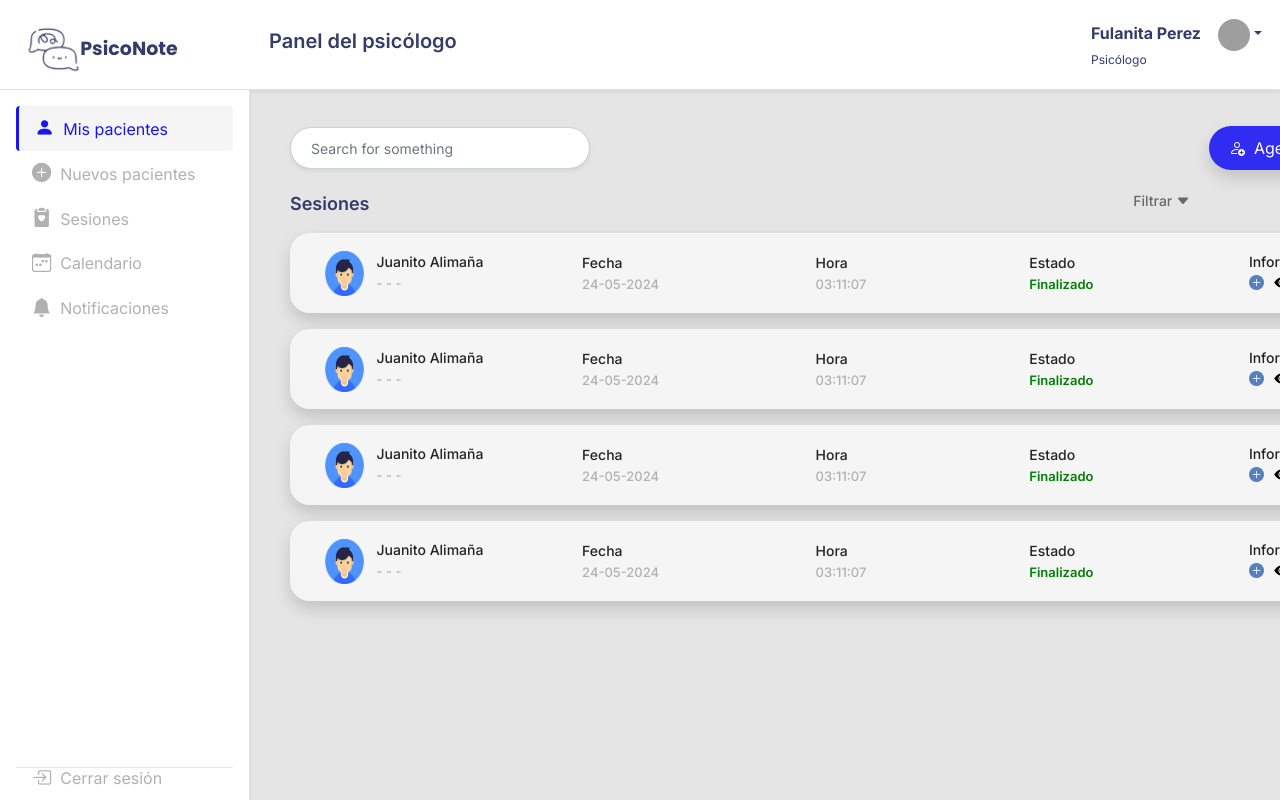
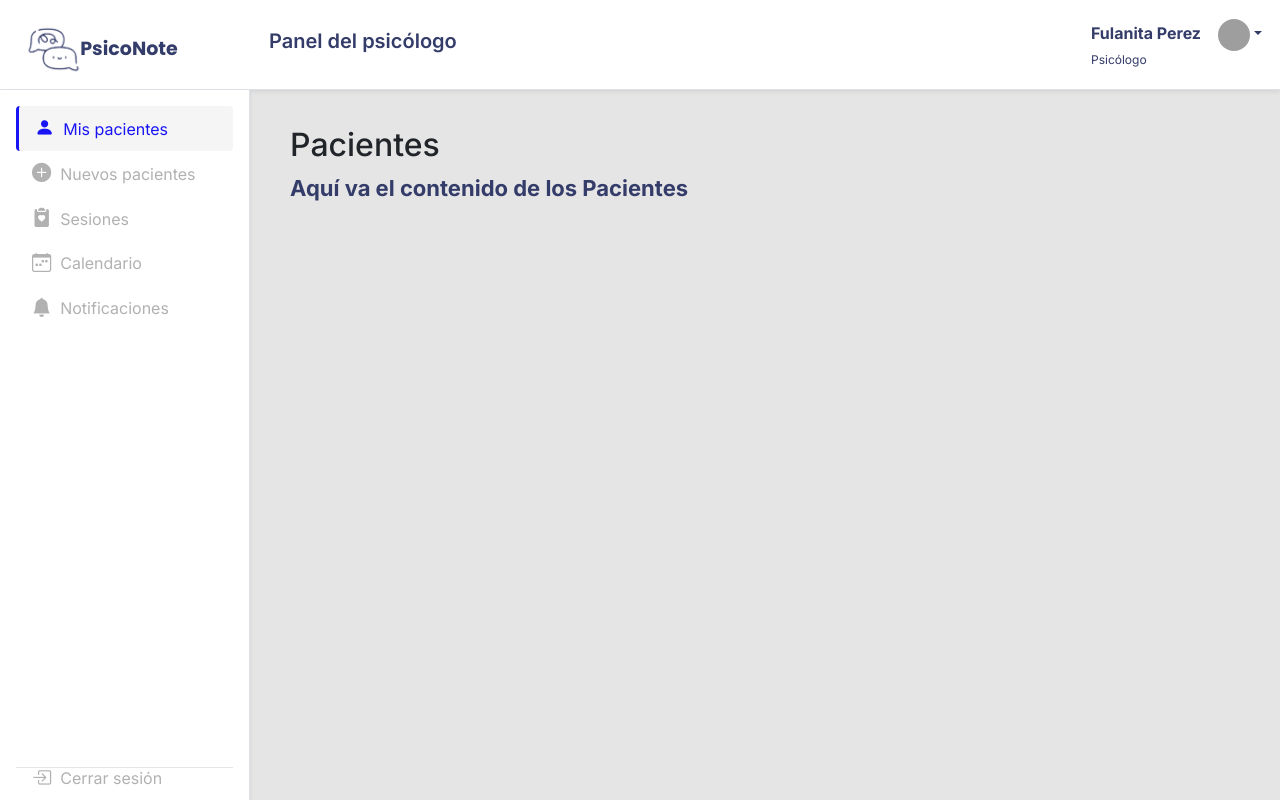
Before and after one commit to dailinr/psiconotes, a React (Vite) app: page / in a window 1280 px wide. Shown: the top 800 px of the page. Built offline with nearby package versions, Linux system fonts and the light colour scheme; grey boxes are pictures that could not be loaded.

Commit message:
Calendario pte 1

```diff
--- a/package.json
+++ b/package.json
@@ -13,7 +13,9 @@
     "@fortawesome/fontawesome-svg-core": "^6.5.2",
     "bootstrap": "^4.6.0",
     "bootstrap-icons": "^1.11.3",
+    "dayjs": "^1.11.11",
     "react": "^18.2.0",
+    "react-big-calendar": "^1.12.2",
     "react-bootstrap": "1.5.2",
     "react-dom": "^18.2.0",
     "react-router-dom": "^6.23.1"
--- a/src/components/Calendario.jsx
+++ b/src/components/Calendario.jsx
@@ -1,10 +1,45 @@
 import React from 'react';
+import { Calendar, dayjsLocalizer } from 'react-big-calendar';
+import 'react-big-calendar/lib/css/react-big-calendar.css';
+import dayjs from 'dayjs';
+import 'dayjs/locale/es'; // Importar la localización de dayjs en español
+
+// Configurar dayjs para usar la localización en español
+dayjs.locale('es');
 
 export const Calendario = () => {
+  const localizer = dayjsLocalizer(dayjs);
+
+  const events = [
+    {
+      start: dayjs('2024-05-25T12:00:00').toDate(),
+      end: dayjs('2024-05-25T13:00:00').toDate(),
+      title: "Cita con Pepe"
+    }
+  ];
+
   return (
-    <div>
-      <h2>Calendario</h2>
-      <p>Aquí va el contenido del calendario.</p>
+    <div className="card">
+      <div className="card-body">
+        <div className="sesiones-cont">
+          <p>Calendario</p>
+        </div>
+        <div style={{ height: '45vh', width: '100%' }}>
+          <Calendar
+            localizer={localizer}
+            events={events}
+            views={["month", "day", "agenda"]}
+            min={dayjs('2024-05-25T08:00:00').toDate()}
+            max={dayjs('2024-05-25T19:00:00').toDate()}
+            messages={{ next: "Siguiente", previous: "Anterior", today: "Hoy", month: "Mes", day: "Día", date: "Fecha", time: "Hora", event: "Evento" }}
+            formats={{
+              dayHeaderFormat: date =>{
+                return dayjs(date).format("dddd DD/MM/YYYY")
+              }
+            }}
+            className="custom-calendar"/>
+        </div>
+      </div>
     </div>
   );
 };
--- a/src/components/MisPacientes.jsx
+++ b/src/components/MisPacientes.jsx
@@ -1,36 +1,10 @@
 import React from 'react';
-import { FilaSesion } from './FilaSesion.jsx'
 
 export const MisPacientes = () => {
   return (
     <div>
-    <div className="search-and-button-container">
-      <form className="d-flex search-container">
-          <input className="form-control search me-2 shadow-sm" type="text" placeholder="Search for something" />
-      </form>
-
-      <div className='boton-agendar'>
-        <button type="button" class="btn btn-primary shadow">
-          <i class="bi bi-person-add"></i>
-          &nbsp; Agendar sesión</button>
-      </div>
-      </div>
-
-      <div className="sesiones-cont">
-        <div>
-          <p >Sesiones
-            <span className="filter">
-              Filtrar <i class="bi bi-caret-down-fill"></i>
-            </span>
-          </p>
-        </div>
-
-        <FilaSesion/>
-        <FilaSesion/>
-        <FilaSesion/>
-        <FilaSesion/>
-
-      </div>
+      <h2>Pacientes</h2>
+      <p>Aquí va el contenido de los Pacientes</p>
     </div>
   );
 };
--- a/src/components/Sesiones.jsx
+++ b/src/components/Sesiones.jsx
@@ -1,10 +1,36 @@
 import React from 'react';
+import { FilaSesion } from './FilaSesion.jsx'
 
 export const Sesiones = () => {
   return (
     <div>
-      <h2>Sesiones</h2>
-      <p>Aquí va el contenido de las sesiones</p>
+    <div className="search-and-button-container">
+      <form className="d-flex search-container">
+          <input className="form-control search me-2 shadow-sm" type="text" placeholder="Search for something" />
+      </form>
+
+      <div className='boton-agendar'>
+        <button type="button" class="btn btn-primary shadow">
+          <i class="bi bi-person-add"></i>
+          &nbsp; Agendar sesión</button>
+      </div>
+      </div>
+
+      <div className="sesiones-cont">
+        <div>
+          <p >Sesiones
+            <span className="filter">
+              Filtrar <i class="bi bi-caret-down-fill"></i>
+            </span>
+          </p>
+        </div>
+
+        <FilaSesion/>
+        <FilaSesion/>
+        <FilaSesion/>
+        <FilaSesion/>
+
+      </div>
     </div>
   );
 };
--- a/src/css/main.css
+++ b/src/css/main.css
@@ -44,8 +44,8 @@
 }
 .sesiones-cont p{
     font-family: 'inter';
-    font-weight: 600;
-    font-size: 18px;
+    font-weight: 700;
+    font-size: 22px;
     color: #343C6A;
 }
 .sesiones-cont .filter{
@@ -55,3 +55,9 @@
     position: absolute;
     right: 90px;
 }
+
+/*CALENDARIO*/
+
+.custom-calendar .rbc-day-bg {
+    background-color: #ffffff; /* Dias*/
+  }
```
Also changed, not shown: src/index.css (+0 -69 lines), src/App.jsx (line endings or trailing spaces), src/components/Aside.jsx (line endings or trailing spaces), 1 other file (tests, documents, lock files or other folders).
